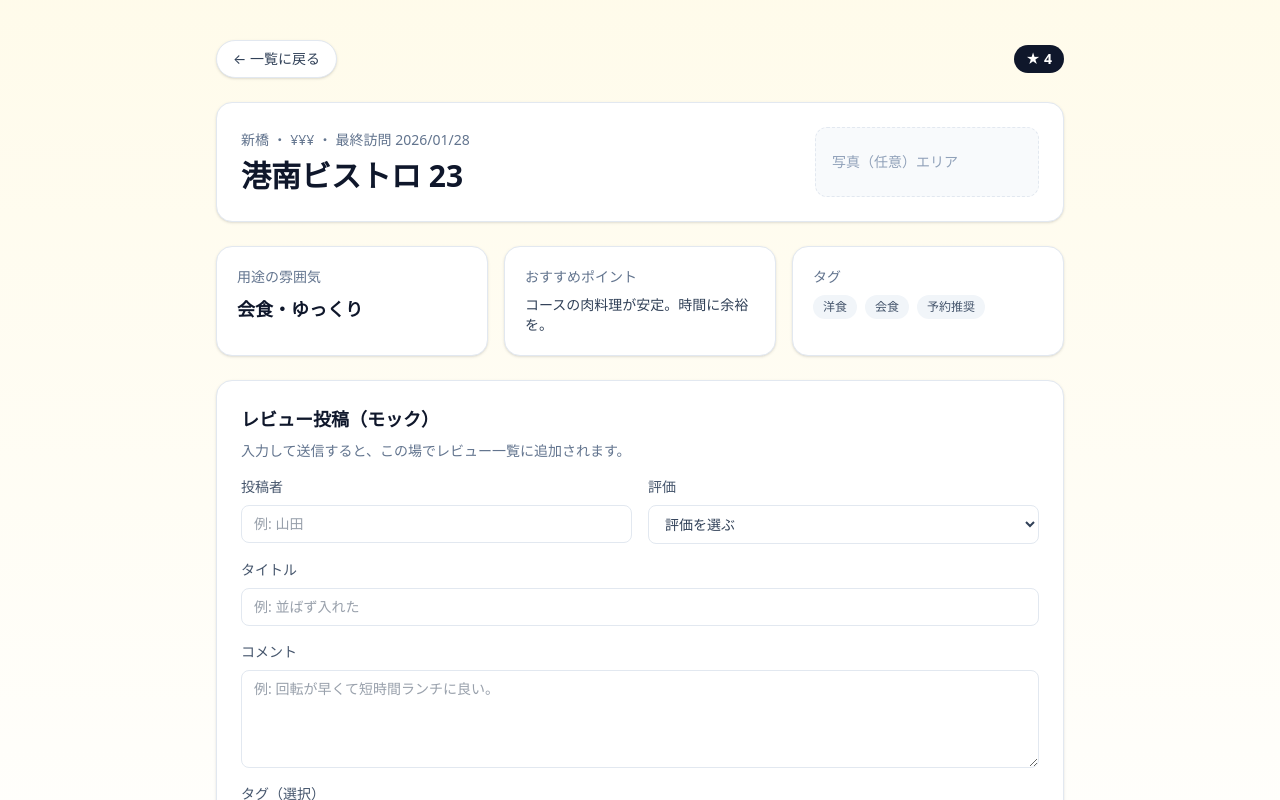
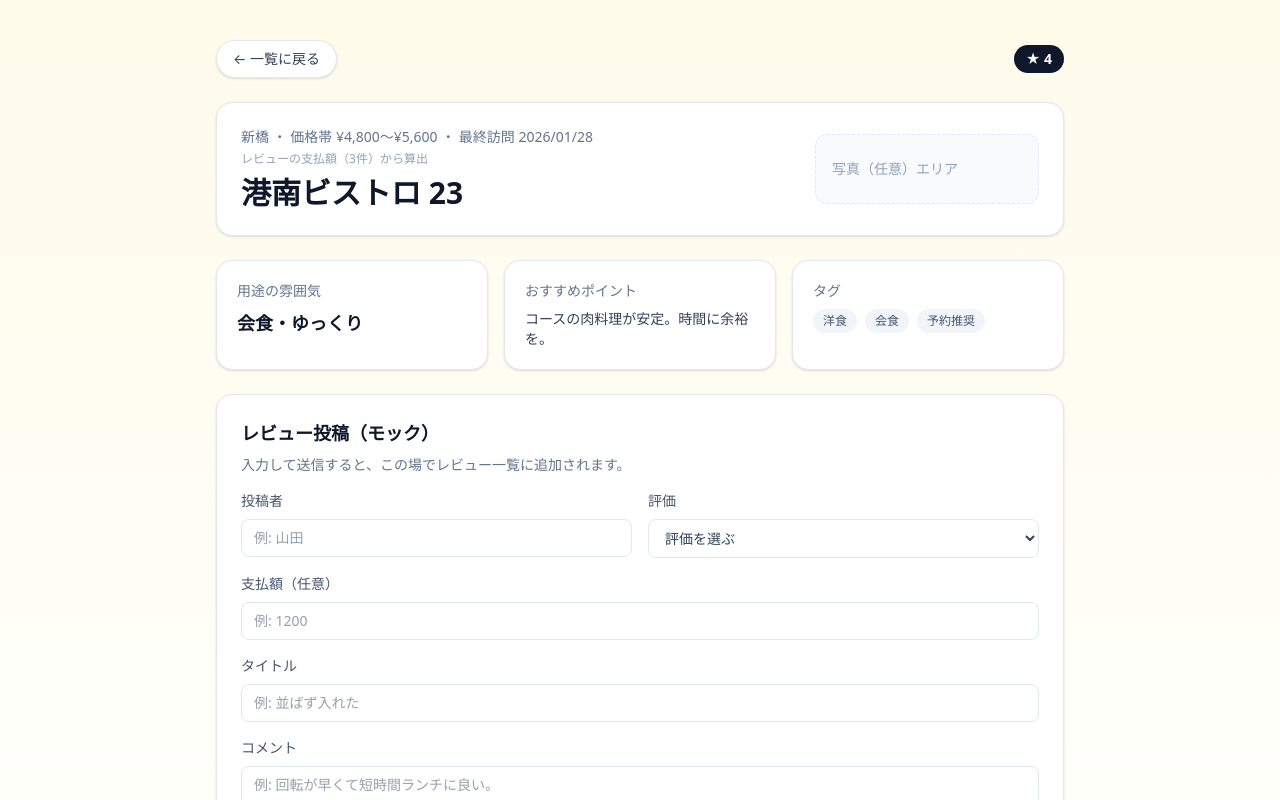
Before and after one commit to ryuta-kikuchi/gourmemo-client, a Next.js app: page /restaurants/bistro-23 in a window 1280 px wide. Shown: the top 800 px of the page. Built offline with nearby package versions, Linux system fonts and the light colour scheme.

Commit message:
Add price ranges from review spend data

```diff
--- a/app/_mock/home.ts
+++ b/app/_mock/home.ts
@@ -12,7 +12,7 @@ export const restaurants = [
     slug: "ramen-ame",
     name: "らーめん 雨",
     area: "虎ノ門",
-    price: "¥¥",
+    price: "ランチ ¥1,000〜1,500",
     rating: 4.5,
     tags: ["ラーメン", "ランチ", "回転速い"],
     note: "スープが軽くて午後も眠くならない。行列は11:45前が狙い目。",
@@ -22,7 +22,7 @@ export const restaurants = [
     slug: "bistro-23",
     name: "港南ビストロ 23",
     area: "新橋",
-    price: "¥¥¥",
+    price: "ディナー ¥4,000〜6,000",
     rating: 4.0,
     tags: ["洋食", "会食", "予約推奨"],
     note: "肉料理が良い。席が広めで会話しやすい。",
@@ -32,7 +32,7 @@ export const restaurants = [
     slug: "chaya-suzuran",
     name: "茶屋 すずらん",
     area: "汐留",
-    price: "¥",
+    price: "カフェ ¥800〜1,200",
     rating: 3.8,
     tags: ["カフェ", "作業可", "甘味"],
     note: "静かで打ち合わせにも使える。抹茶ラテが人気。",
@@ -42,7 +42,7 @@ export const restaurants = [
     slug: "sakanato-kome-madoka",
     name: "魚と米 まどか",
     area: "虎ノ門",
-    price: "¥¥",
+    price: "ランチ ¥1,100〜1,600",
     rating: 4.3,
     tags: ["和食", "定食", "ヘルシー"],
     note: "焼き魚の定食が安定。午後の集中力が落ちない。",
--- a/app/_mock/restaurants.ts
+++ b/app/_mock/restaurants.ts
@@ -2,6 +2,7 @@ export type Review = {
   author: string;
   date: string;
   rating: number;
+  spend?: number;
   title: string;
   body: string;
   tags: string[];
@@ -21,12 +22,38 @@ export type Restaurant = {
   reviews: Review[];
 };
 
+const formatYen = (value: number) => `¥${value.toLocaleString("ja-JP")}`;
+
+export const getPriceSummary = (restaurant: Restaurant) => {
+  const spends = restaurant.reviews
+    .map((review) => review.spend)
+    .filter((value): value is number => typeof value === "number");
+
+  if (spends.length === 0) {
+    return {
+      label: restaurant.price || "価格未登録",
+      count: 0,
+      source: "default",
+    };
+  }
+
+  const min = Math.min(...spends);
+  const max = Math.max(...spends);
+  const label = min === max ? formatYen(min) : `${formatYen(min)}〜${formatYen(max)}`;
+
+  return {
+    label,
+    count: spends.length,
+    source: "reviews",
+  };
+};
+
 export const restaurants: Restaurant[] = [
   {
     slug: "ramen-ame",
     name: "らーめん 雨",
     area: "虎ノ門",
-    price: "¥¥",
+    price: "ランチ ¥1,000〜1,500",
     rating: 4.5,
     tags: ["ラーメン", "ランチ", "回転速い"],
     note: "スープが軽くて午後も眠くならない。行列は11:45前が狙い目。",
@@ -38,6 +65,7 @@ export const restaurants: Restaurant[] = [
         author: "佐藤",
         date: "2026/02/01",
         rating: 4.5,
+        spend: 1200,
         title: "午後も眠くならない味",
         body: "スープが軽めで胃もたれしない。回転早いので短時間ランチに最適。",
         tags: ["ラーメン", "回転速い", "一人向け"],
@@ -46,6 +74,7 @@ export const restaurants: Restaurant[] = [
         author: "鈴木",
         date: "2026/01/24",
         rating: 4.0,
+        spend: 1100,
         title: "並ぶなら11:30前",
         body: "ピークを外せば待ち時間少なめ。味玉が当たりだった。",
         tags: ["並び注意", "味玉"],
@@ -56,7 +85,7 @@ export const restaurants: Restaurant[] = [
     slug: "bistro-23",
     name: "港南ビストロ 23",
     area: "新橋",
-    price: "¥¥¥",
+    price: "ディナー ¥4,000〜6,000",
     rating: 4.0,
     tags: ["洋食", "会食", "予約推奨"],
     note: "肉料理が良い。席が広めで会話しやすい。",
@@ -68,6 +97,7 @@ export const restaurants: Restaurant[] = [
         author: "田中",
         date: "2026/01/28",
         rating: 4.2,
+        spend: 5200,
         title: "会食で安心",
         body: "席が広くて会話しやすい。接客も安定していた。",
         tags: ["会食", "予約推奨"],
@@ -76,6 +106,7 @@ export const restaurants: Restaurant[] = [
         author: "小林",
         date: "2026/01/20",
         rating: 3.8,
+        spend: 4800,
         title: "肉料理は良い",
         body: "味は良いが提供まで少し時間がかかった。",
         tags: ["時間に余裕"],
@@ -84,6 +115,7 @@ export const restaurants: Restaurant[] = [
         author: "伊藤",
         date: "2026/01/18",
         rating: 4.0,
+        spend: 5600,
         title: "落ち着いた雰囲気",
         body: "照明が落ち着いていて会話がしやすい。",
         tags: ["雰囲気良い"],
@@ -94,7 +126,7 @@ export const restaurants: Restaurant[] = [
     slug: "chaya-suzuran",
     name: "茶屋 すずらん",
     area: "汐留",
-    price: "¥",
+    price: "カフェ ¥800〜1,200",
     rating: 3.8,
     tags: ["カフェ", "作業可", "甘味"],
     note: "静かで打ち合わせにも使える。抹茶ラテが人気。",
@@ -106,6 +138,7 @@ export const restaurants: Restaurant[] = [
         author: "山本",
         date: "2026/01/30",
         rating: 3.7,
+        spend: 900,
         title: "打ち合わせ向き",
         body: "静かで話しやすい。電源席は早めに埋まる。",
         tags: ["作業可", "電源"],
@@ -114,6 +147,7 @@ export const restaurants: Restaurant[] = [
         author: "高橋",
         date: "2026/01/22",
         rating: 3.9,
+        spend: 980,
         title: "抹茶ラテが良い",
         body: "甘さ控えめで飲みやすい。おやつに丁度いい。",
         tags: ["甘味", "カフェ"],
@@ -124,7 +158,7 @@ export const restaurants: Restaurant[] = [
     slug: "sakanato-kome-madoka",
     name: "魚と米 まどか",
     area: "虎ノ門",
-    price: "¥¥",
+    price: "ランチ ¥1,100〜1,600",
     rating: 4.3,
     tags: ["和食", "定食", "ヘルシー"],
     note: "焼き魚の定食が安定。午後の集中力が落ちない。",
@@ -136,6 +170,7 @@ export const restaurants: Restaurant[] = [
         author: "中村",
         date: "2026/02/02",
         rating: 4.4,
+        spend: 1350,
         title: "午後に効く定食",
         body: "脂が重くなくて午後も集中できた。",
         tags: ["ヘルシー", "定食"],
@@ -144,6 +179,7 @@ export const restaurants: Restaurant[] = [
         author: "斎藤",
         date: "2026/01/29",
         rating: 4.1,
+        spend: 1480,
         title: "日替わりが当たり",
         body: "焼き魚がふっくら。小鉢も良い。",
         tags: ["日替わり", "小鉢"],
--- a/app/page.tsx
+++ b/app/page.tsx
@@ -4,7 +4,7 @@ import Link from "next/link";
 import { useMemo, useState } from "react";
 
 import { fields } from "./_mock/home";
-import { restaurants, tagOptions } from "./_mock/restaurants";
+import { getPriceSummary, restaurants, tagOptions } from "./_mock/restaurants";
 
 export default function Home() {
   const [selectedTag, setSelectedTag] = useState<string | null>(null);
@@ -15,11 +15,13 @@ export default function Home() {
           new Set(restaurant.reviews.flatMap((review) => review.tags))
         );
         const displayTags = reviewTags.slice(0, 4);
+        const priceSummary = getPriceSummary(restaurant);
 
         return {
           ...restaurant,
           reviewTags,
           displayTags,
+          priceSummary,
         };
       }),
     []
@@ -104,7 +106,7 @@ export default function Home() {
                     <div>
                       <h2 className="text-lg font-semibold">{r.name}</h2>
                       <p className="text-sm text-slate-500">
-                        {r.area} ・ {r.price} ・ {r.visited}
+                        {r.area} ・ 価格帯 {r.priceSummary.label} ・ {r.visited}
                       </p>
                     </div>
                     <div className="rounded-full bg-slate-900 px-3 py-1 text-sm font-semibold text-white">
--- a/app/restaurants/[slug]/page.tsx
+++ b/app/restaurants/[slug]/page.tsx
@@ -3,7 +3,12 @@
 import Link from "next/link";
 import { use, useMemo, useState } from "react";
 
-import { restaurants, tagOptions, type Review } from "../../_mock/restaurants";
+import {
+  getPriceSummary,
+  restaurants,
+  tagOptions,
+  type Review,
+} from "../../_mock/restaurants";
 
 const TAG_POPULARITY: Record<string, number> = Object.fromEntries(
   tagOptions.map((tag, index) => [tag, tagOptions.length - index])
@@ -24,11 +29,17 @@ export default function RestaurantDetail({ params }: PageProps) {
   const [form, setForm] = useState({
     author: "",
     rating: "",
+    spend: "",
     title: "",
     body: "",
     tags: [] as string[],
   });
   const [tagFilter, setTagFilter] = useState("");
+
+  const priceSummary = useMemo(
+    () => getPriceSummary({ ...displayRestaurant, reviews }),
+    [displayRestaurant, reviews]
+  );
 
   const normalizeText = (value: string) =>
     value
@@ -93,6 +104,7 @@ export default function RestaurantDetail({ params }: PageProps) {
     }
 
     const ratingValue = Number(form.rating);
+    const spendValue = Number(form.spend);
     const today = new Date();
     const yyyy = today.getFullYear();
     const mm = String(today.getMonth() + 1).padStart(2, "0");
@@ -103,13 +115,15 @@ export default function RestaurantDetail({ params }: PageProps) {
       author: form.author || "匿名",
       date,
       rating: Number.isNaN(ratingValue) ? 4.0 : ratingValue,
+      spend:
+        form.spend && !Number.isNaN(spendValue) ? Math.max(spendValue, 0) : undefined,
       title: form.title || "タイトル未入力",
       body: form.body || "コメントはあとで追加予定。",
       tags: form.tags.length > 0 ? form.tags : ["タグ未設定"],
     };
 
     setReviews((current) => [newReview, ...current]);
-    setForm({ author: "", rating: "", title: "", body: "", tags: [] });
+    setForm({ author: "", rating: "", spend: "", title: "", body: "", tags: [] });
   };
 
   if (!restaurant) {
@@ -147,9 +161,14 @@ export default function RestaurantDetail({ params }: PageProps) {
           <div className="flex flex-col gap-3 md:flex-row md:items-center md:justify-between">
             <div>
               <p className="text-sm text-slate-500">
-                {displayRestaurant.area} ・ {displayRestaurant.price} ・ 最終訪問{" "}
+                {displayRestaurant.area} ・ 価格帯 {priceSummary.label} ・ 最終訪問{" "}
                 {displayRestaurant.visited}
               </p>
+              {priceSummary.source === "reviews" && (
+                <p className="mt-1 text-xs text-slate-400">
+                  レビューの支払額（{priceSummary.count}件）から算出
+                </p>
+              )}
               <h1 className="mt-2 text-3xl font-semibold">
                 {displayRestaurant.name}
               </h1>
@@ -236,6 +255,22 @@ export default function RestaurantDetail({ params }: PageProps) {
                 </select>
               </label>
             </div>
+            <label className="flex flex-col gap-2 text-sm text-slate-600">
+              支払額（任意）
+              <input
+                type="number"
+                value={form.spend}
+                onChange={(event) =>
+                  setForm((current) => ({
+                    ...current,
+                    spend: event.target.value,
+                  }))
+                }
+                placeholder="例: 1200"
+                min={0}
+                className="rounded-lg border border-slate-200 px-3 py-2 text-slate-700"
+              />
+            </label>
 
             <label className="flex flex-col gap-2 text-sm text-slate-600">
               タイトル
@@ -375,6 +410,11 @@ export default function RestaurantDetail({ params }: PageProps) {
                     <p className="mt-1 text-xs text-slate-500">
                       {review.author} ・ {review.date}
                     </p>
+                    {typeof review.spend === "number" && (
+                      <p className="mt-1 text-xs text-slate-500">
+                        支払額 ¥{review.spend.toLocaleString("ja-JP")}
+                      </p>
+                    )}
                   </div>
                   <span className="rounded-full bg-white px-2.5 py-1 text-xs font-semibold text-slate-700">
                     ★ {review.rating}
```
